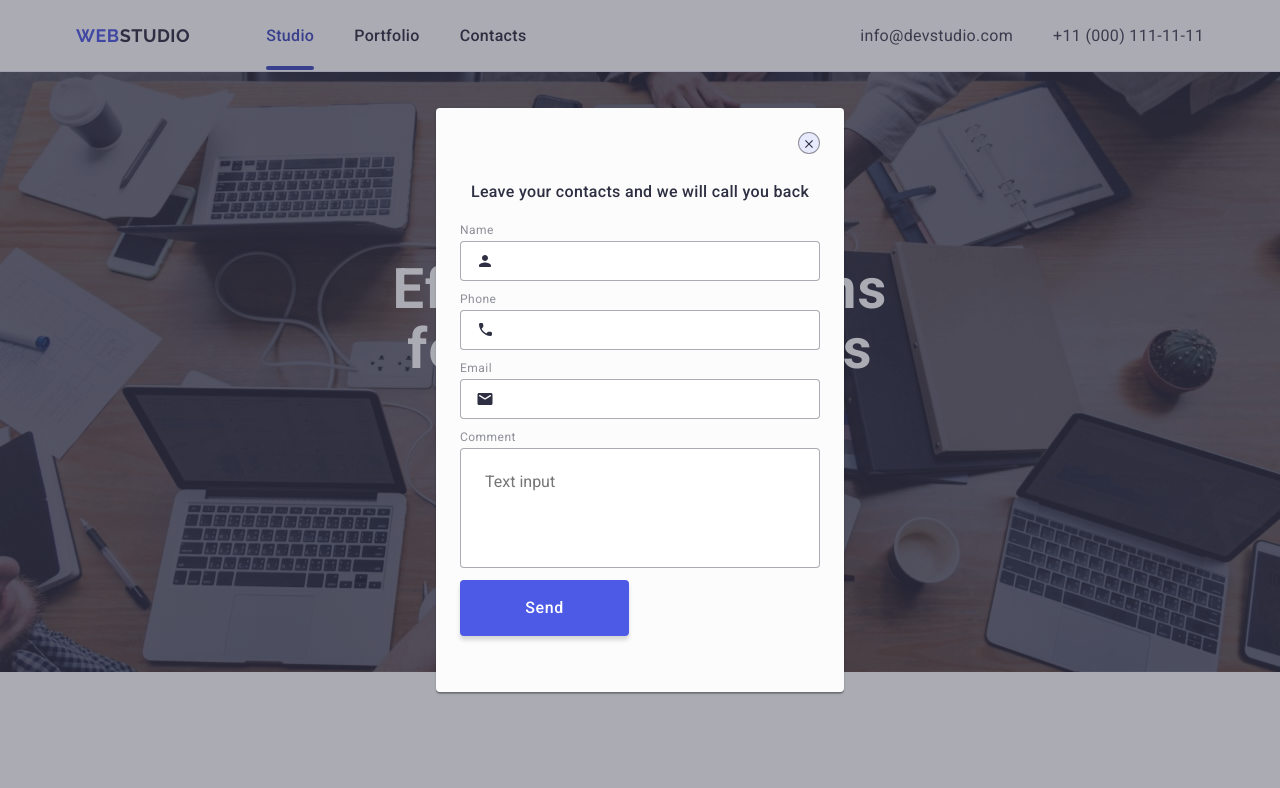
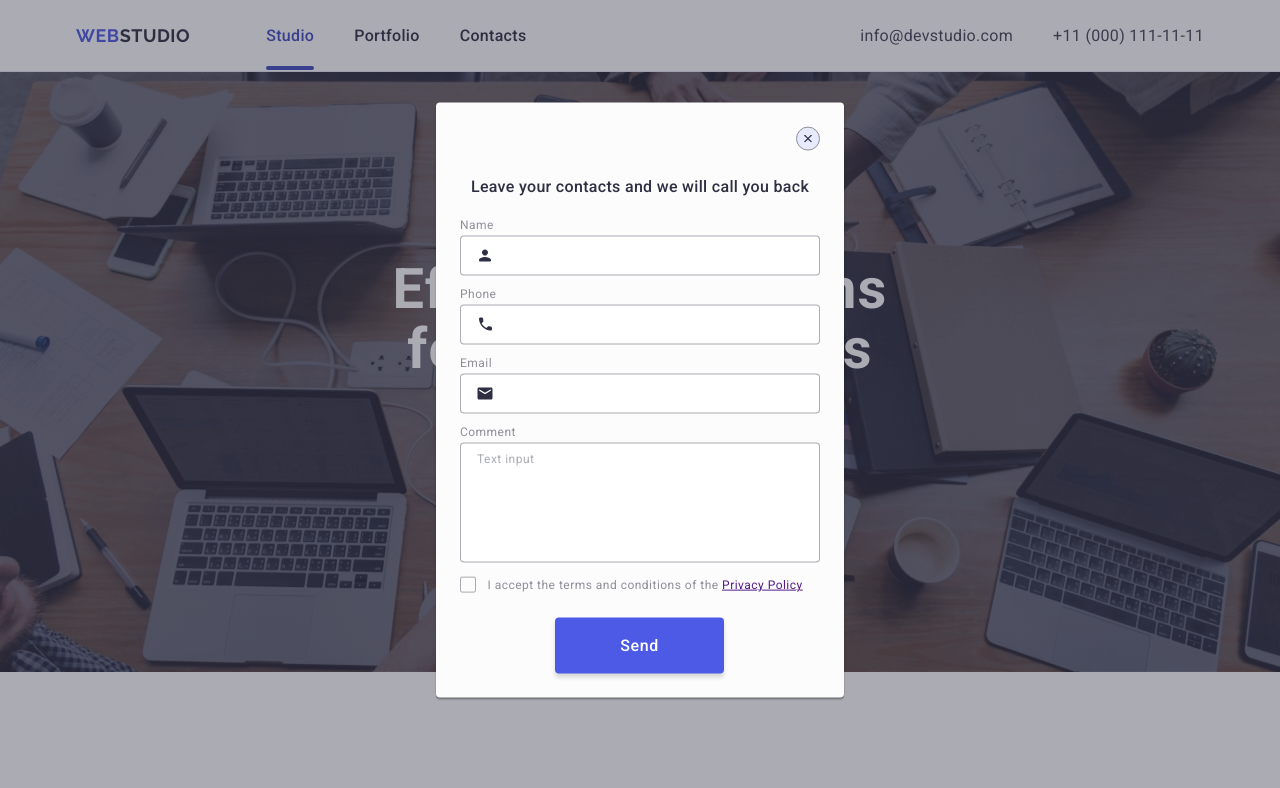
Before and after one commit to nataliia-zaremba/goit-markup-hw-05, a plain HTML site: page index.html in a window 1280 px wide. Shown: the top 788 px of the page. Drawn offline with nearby package versions, Linux system fonts and the light colour scheme.

Commit message:
thirdcommit

```diff
--- a/css/styles.css
+++ b/css/styles.css
@@ -528,10 +528,20 @@ border: 1px solid #fff;
         font-size: 12px;
 
         /* line-height: 24px; */
+
+        background-color: transparent;
+        padding-left: 16px;
+}
+.form-input::placeholder {
 line-height: 2;
     letter-spacing: 0.04em;
     color: #fff;
-        background-color: transparent;
+}
+.subscribe-button {
+
+    display: flex;
+        align-items: center;
+        justify-content: center;
 }
 .form-button {
     border-radius: 4px;
@@ -590,13 +600,19 @@ background-color: #fcfcfc;
 box-shadow: 0 1px 1px 0 rgba(0, 0, 0, 0.14), 0 1px 3px 0 rgba(0, 0, 0, 0.12), 0 2px 1px 0 rgba(0, 0, 0, 0.2);
 transition: transform 250ms cubic-bezier(0.4, 0, 0.2, 1);
 }
+
 .modal-close {
    position: absolute;
    top: 24px;
    right: 24px;
    border-radius: 50%;
     background-color: #e7e9fc;
-    border: 1px solid#8e8f99;
+    border: 1px solid #8e8f99;
+    display: flex;
+        align-items: center;
+        justify-content: center;
+width: 24px;
+height: 24px;
 
 }
 .button-close {
@@ -662,7 +678,46 @@ outline: transparent;
         padding: 24px;
         outline: transparent;
         resize: none;
+        padding-left: 16px;
+        padding-top: 8px;
 
+}
+.model-textarea::placeholder {
+    color: rgba(46, 47, 66, 0.4);
+    font-size: 12px;
+        line-height: 1.16667;
+        letter-spacing: 0.04em;
+
+}
+.modal-check-item {
+    width: 16px;
+    height: 16px;
+    border-radius: 2px;
+        border: 1px solid rgba(46, 47, 66, 0.4);
+margin-right: 8px;
+display: inline-flex;
+align-items: center;
+justify-content: center;
+fill: transparent;
+transition: background-color 250ms cubic-bezier(0.4, 0, 0.2, 1);
+    }
+    .modal-check:checked + .modal-check-text .modal-check-item {
+background-color: #4d5ae5;
+border: none;
+fill: #f4f4fd ;
+    }
+.modal-check-text {
+        font-weight: 400;
+        font-size: 12px;
+
+        /* line-height: 14px; */
+        line-height: 1.16667;
+        letter-spacing: 0.04em;
+        color: #8e8f99;
+        align-items: center;
+}
+.modal-check-text a {
+    text-decoration: underline;
 }
 .form-button-send {
     border-radius: 4px;
@@ -672,6 +727,7 @@ outline: transparent;
     box-shadow: 0 4px 4px 0 rgba(0, 0, 0, 0.15);
     background: #4d5ae5;
     border: none;
+    cursor: pointer;
     font-weight: 500;
     font-size: 16px;
 
@@ -680,4 +736,14 @@ outline: transparent;
     letter-spacing: 0.04em;
     text-align: center;
     color: #fff;
+    margin-left: 95px;
+    margin-top: 24px;
 }
+
+.form-button-send:hover {
+    background: #404bbf;
+}
+
+.form-button-send:focus {
+    background: #404bbf;
+}
--- a/index.html
+++ b/index.html
@@ -391,10 +391,12 @@
     </footer>
    <div class="backdrop is-open">
     <div class="modal">
+        <div class="close-wrap">
     <button type="button" class="modal-close"><svg class="button-close" width="8" height="8"> <use href="./images/icons.svg#icon-close">
     </use>
 </svg>
 </button>
+</div>
 <p class="modal-title">Leave your contacts and we will call you back</p>
   <form class="modal-form">
     <div class="modal-field">
@@ -435,6 +437,19 @@
         Comment</label>
         <textarea name="user-comment" id="user-comment" class="model-textarea" placeholder="Text input"></textarea>
 </div>
+<div>
+<input type="checkbox"
+name="policy"
+id="policy"
+class="modal-check visually-hidden"
+value="true"/>
+<label for="policy" class="modal-check-text"><span class="modal-check-item">
+    <svg class="check-icon" width="10" height="8"><use href="./images/icons.svg#icon-Vector"></use></svg>
+</span>
+I accept the terms and conditions of the
+<a href="">Privacy Policy</a>
+</label>
+</div>
 
 <button type="submit" class="form-button-send">Send</button>
 </form>
```
Lines whose indentation alone changed are shown as unchanged.
